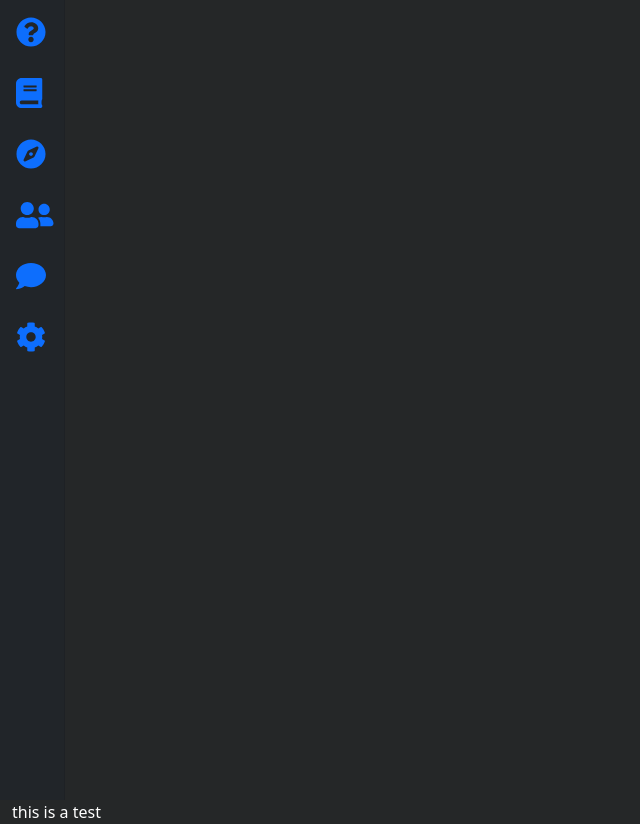
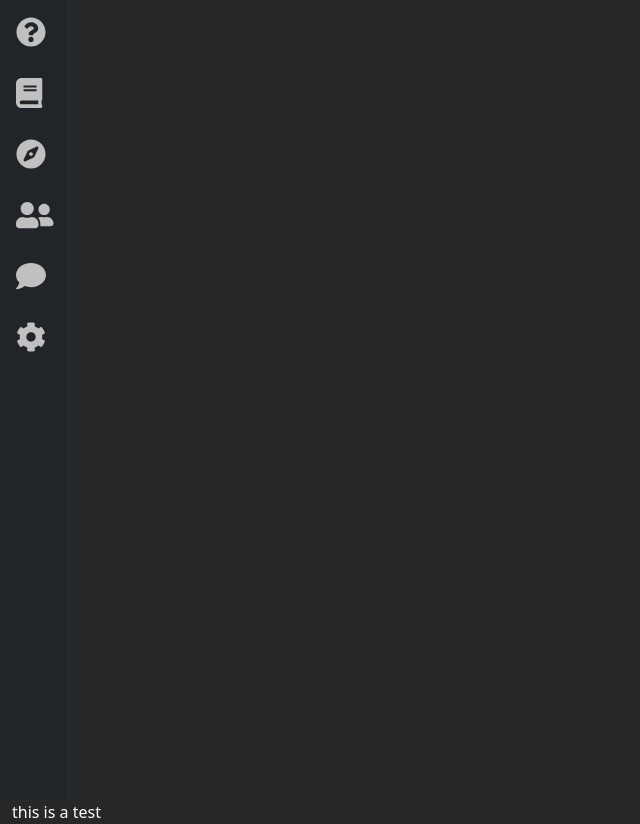
Before and after one commit to gurneetbhatia/p2p-academics, a React (Create React App) app: page / in a window 1280 px wide. Shown: the whole page, without its empty margins (0-640 px from the left). Built offline with nearby package versions, Linux system fonts and the light colour scheme.

Commit message:
Add styling to sidebar

```diff
--- a/src/components/home.css
+++ b/src/components/home.css
@@ -9,6 +9,14 @@
     padding: 1px 0 0;
     box-shadow: inset -1px 0 0 rgba(0,0,0,.1);
     font-size: 30px;
+}
+
+.sidebar a {
+    color: #c0c0c0;
+}
+
+.sidebar a:hover {
+    color: #c0c0c0;
 }
 
 #sidebar-wrapper {
```
